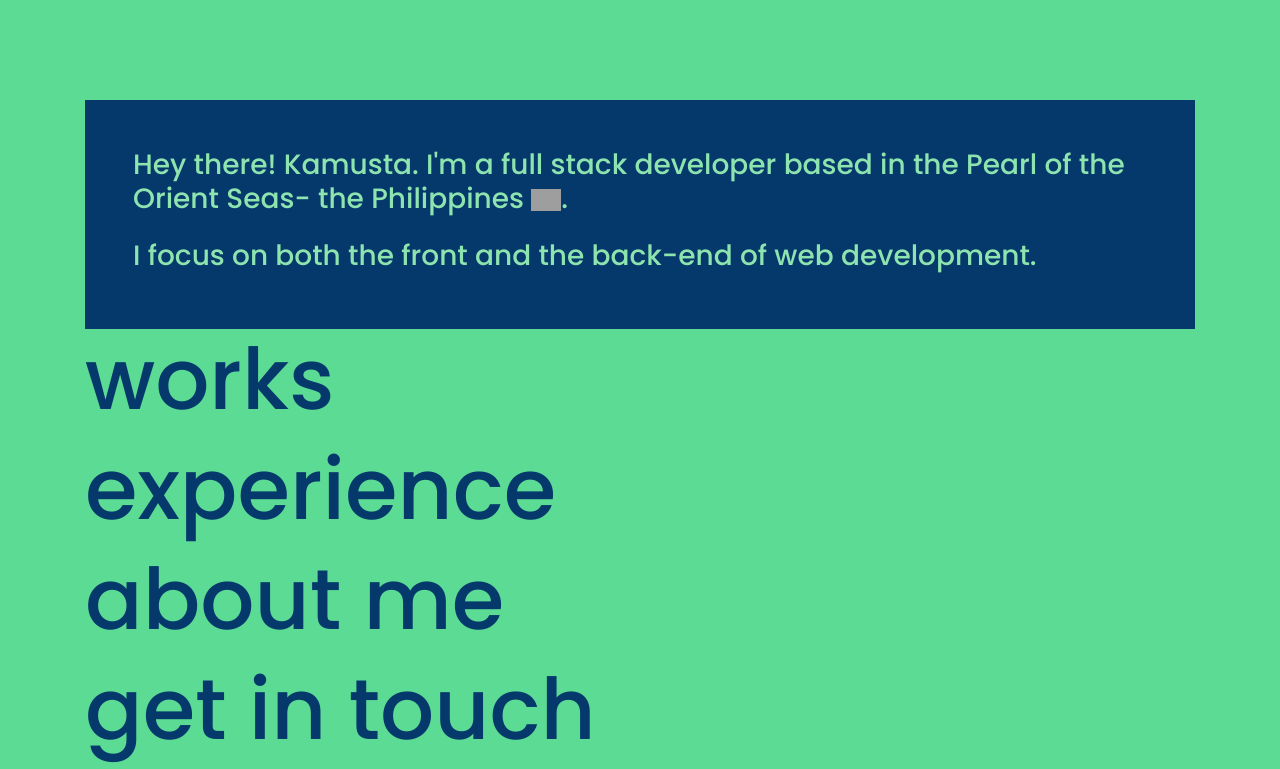
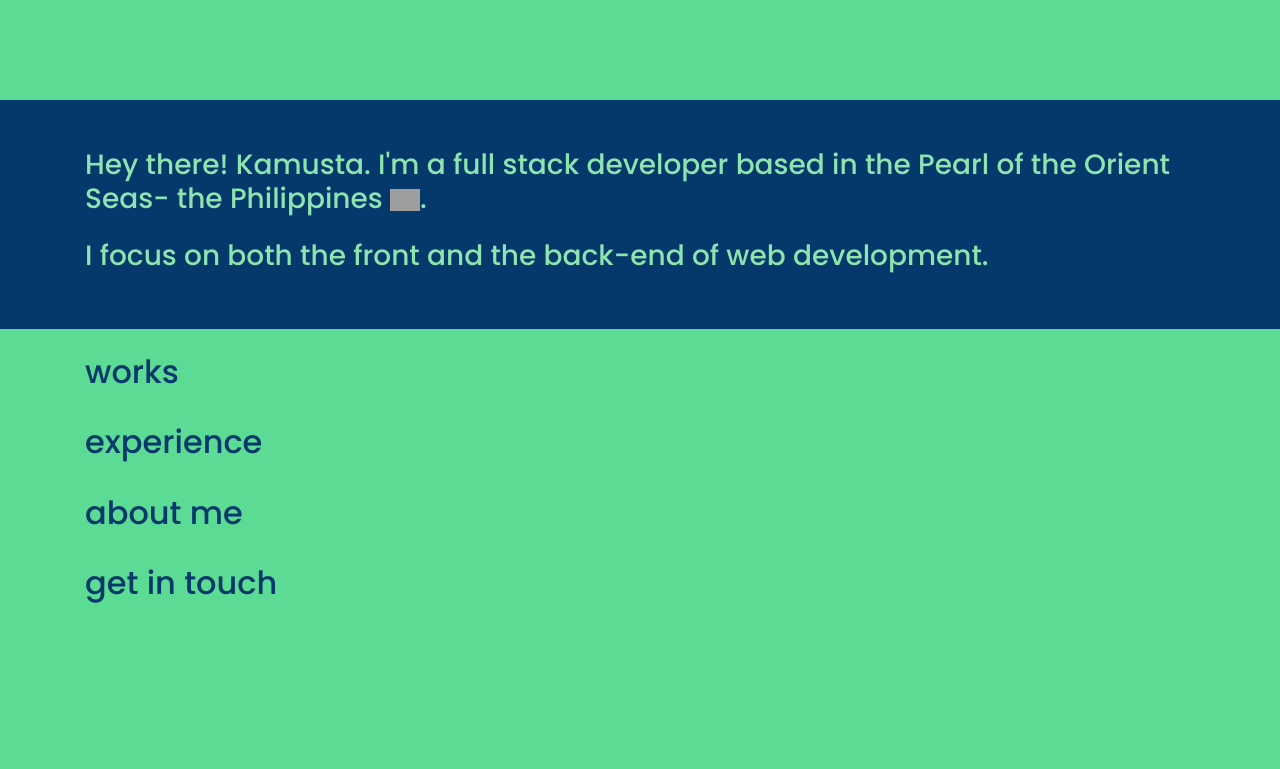
Before and after one commit to darwinvillaruel/Portfolio, a website: page index.html in a window 1280 px wide. Shown: the part 441-1210 px from the top of the page. After the commit the page ends 1052 px from the top, so only its background shows below. Drawn offline with nearby package versions, Linux system fonts and the light colour scheme; grey boxes are pictures that could not be loaded.

Commit message:
Adding minor changes

```diff
--- a/design.css
+++ b/design.css
@@ -17,7 +17,7 @@ h1 {
   font-size: 85px;
 }
 
-section {
+#welcome {
   color: #8ee4af;
   background-color: #05386b;
 }
--- a/index.html
+++ b/index.html
@@ -44,11 +44,13 @@
           </div>
         </div>
       </header>
+    </div>
 
-      <section class="p-5">
+    <section id="welcome" class="p-5">
+      <div class="container">
         <div class="container container-fluid">
           <div class="row">
-            <h3 class="">
+            <h3>
               Hey there! Kamusta. I'm a full stack developer based in the Pearl of the Orient Seas- the Philippines
               <img src="https://cdn-icons-png.flaticon.com/512/330/330493.png" alt="" style="width: 30px" />.
             </h3>
@@ -57,24 +59,38 @@
             <h3>I focus on both the front and the back-end of web development.</h3>
           </div>
         </div>
-      </section>
+      </div>
+    </section>
 
-      <article>
+    <div class="container">
+      <section class="my-4">
         <div class="container container-fluid">
           <div class="row">
-            <h1 id="works">works</h1>
-          </div>
-          <div class="row">
-            <h1 id="exp">experience</h1>
-          </div>
-          <div class="row">
-            <h1 id="about">about me</h1>
-          </div>
-          <div class="row">
-            <h1 id="contact">get in touch</h1>
+            <h2 id="#works">works</h2>
           </div>
         </div>
-      </article>
+      </section>
+      <section class="my-4">
+        <div class="container container-fluid">
+          <div class="row">
+            <h2 id="#exp">experience</h2>
+          </div>
+        </div>
+      </section>
+      <section class="my-4">
+        <div class="container container-fluid">
+          <div class="row" id="#about">
+            <h2>about me</h2>
+          </div>
+        </div>
+      </section class="my-4">
+      <section>
+        <div class="container container-fluid">
+          <div class="row">
+            <h2 id="#contact">get in touch</h2>
+          </div>
+        </div>
+      </section>
 
       <footer></footer>
     </div>
```
